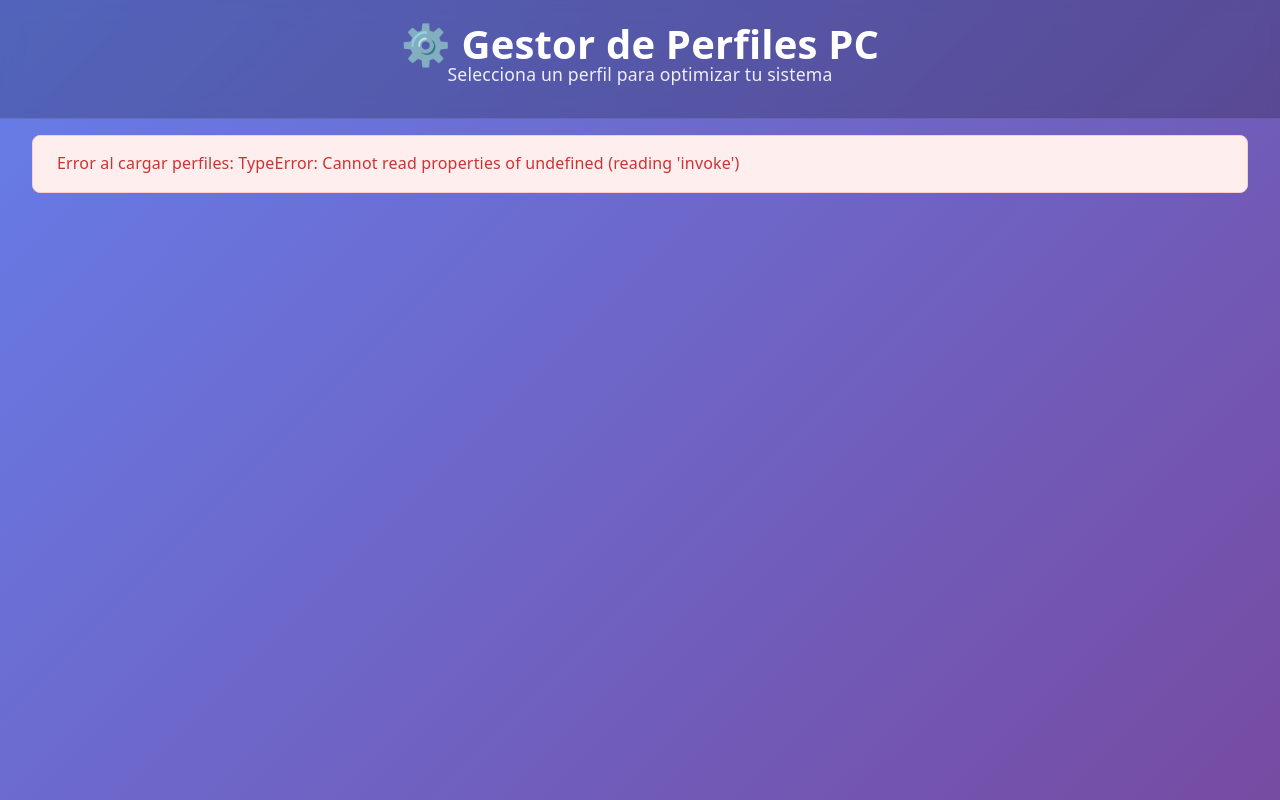
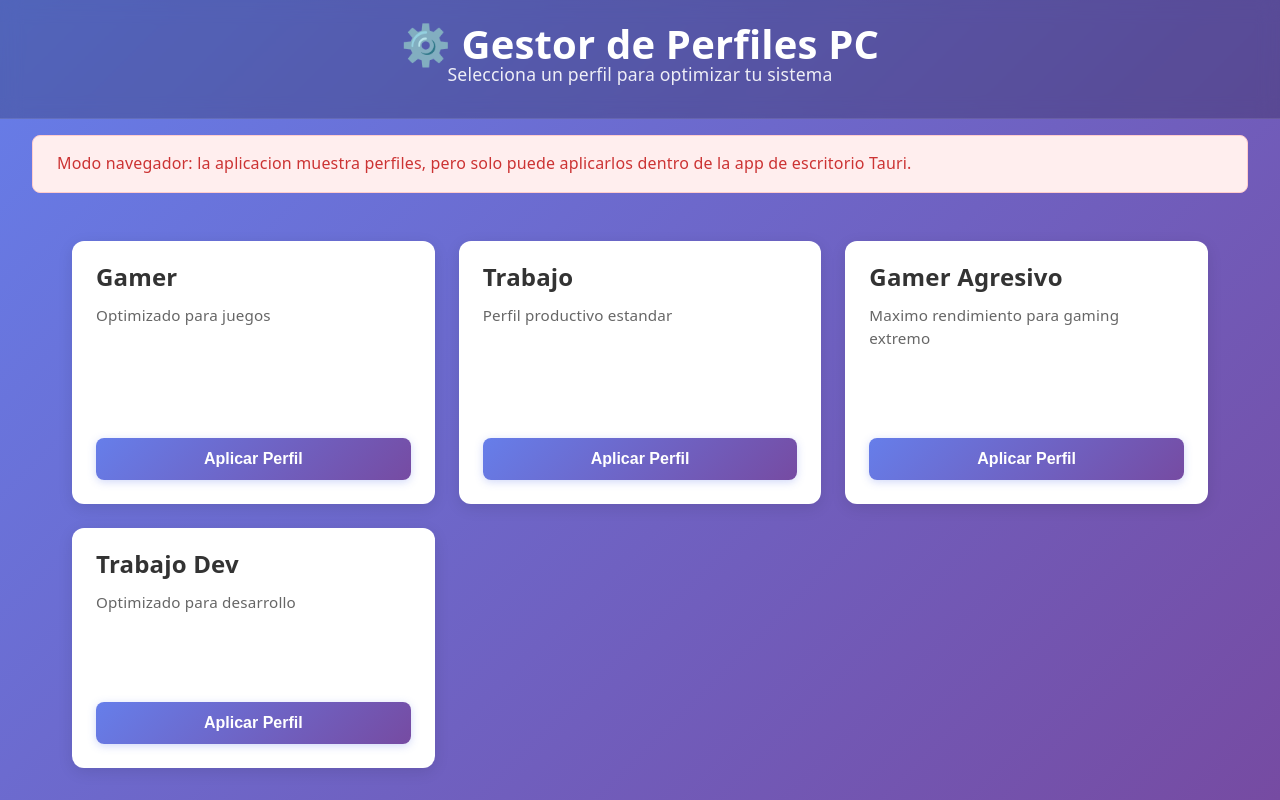
Before and after one commit to AlbionDraig/UtilitiesPC, a React (Vite) app in the folder PerfilesPC/: page / in a window 1280 px wide. Built offline with nearby package versions, Linux system fonts and the light colour scheme.

Commit message:
fix(frontend): avoid tauri invoke calls when running in browser

```diff
--- a/PerfilesPC/src/App.tsx
+++ b/PerfilesPC/src/App.tsx
@@ -9,6 +9,37 @@ interface Profile {
   script: string
 }
 
+const fallbackProfiles: Profile[] = [
+  {
+    id: 'gamer',
+    name: 'Gamer',
+    description: 'Optimizado para juegos',
+    script: 'perfil_gamer.ps1',
+  },
+  {
+    id: 'trabajo',
+    name: 'Trabajo',
+    description: 'Perfil productivo estandar',
+    script: 'perfil_trabajo.ps1',
+  },
+  {
+    id: 'gamer_agresivo',
+    name: 'Gamer Agresivo',
+    description: 'Maximo rendimiento para gaming extremo',
+    script: 'perfil_gamer_agresivo.ps1',
+  },
+  {
+    id: 'trabajo_dev',
+    name: 'Trabajo Dev',
+    description: 'Optimizado para desarrollo',
+    script: 'perfil_trabajo_dev.ps1',
+  },
+]
+
+function isTauriRuntime(): boolean {
+  return typeof window !== 'undefined' && '__TAURI_INTERNALS__' in window
+}
+
 function App() {
   const [profiles, setProfiles] = useState<Profile[]>([])
   const [loading, setLoading] = useState(false)
@@ -16,6 +47,14 @@ function App() {
   const [success, setSuccess] = useState<string | null>(null)
 
   async function loadProfiles() {
+    if (!isTauriRuntime()) {
+      setProfiles(fallbackProfiles)
+      setError(
+        'Modo navegador: la aplicacion muestra perfiles, pero solo puede aplicarlos dentro de la app de escritorio Tauri.',
+      )
+      return
+    }
+
     try {
       const profilesList = await invoke<Profile[]>('get_profiles')
       setProfiles(profilesList)
@@ -29,6 +68,11 @@ function App() {
   }, [])
 
   const applyProfile = async (profileId: string) => {
+    if (!isTauriRuntime()) {
+      setError('Para aplicar perfiles debes abrir la app de escritorio (Tauri).')
+      return
+    }
+
     setLoading(true)
     setError(null)
     setSuccess(null)
```
